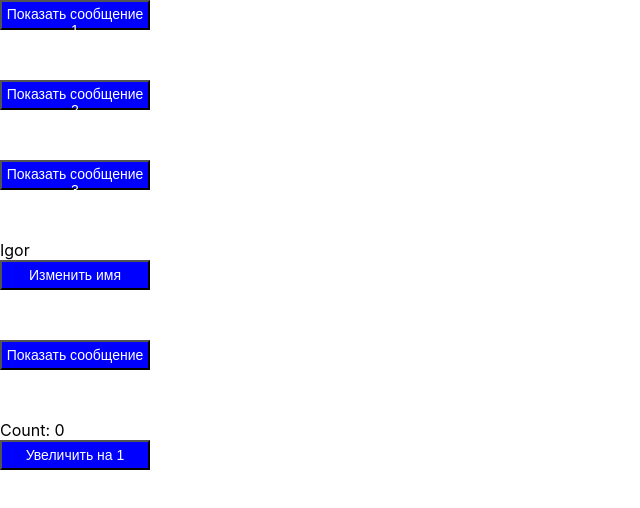
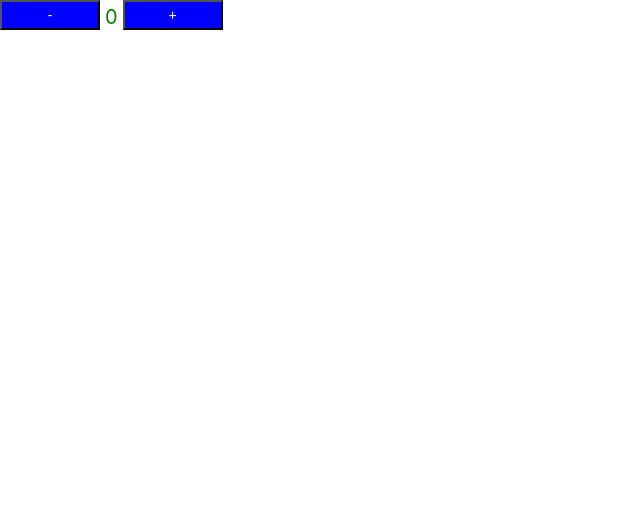
Before and after one commit to gzavertyaev-dev/react-learning, a React (Create React App) app: page / in a window 1280 px wide. Shown: the top 508 px of the page, without its empty margins (0-640 px from the left). Built offline with nearby package versions, Linux system fonts and the light colour scheme.

Commit message:
Add lesson 18

```diff
--- a/src/App.jsx
+++ b/src/App.jsx
@@ -1,12 +1,14 @@
 import "./App.css";
-import Lesson18 from "./lessons/Lesson18";
+// import Lesson18 from "./lessons/Lesson18";
+import HomeWork18 from "./homeworks/Homework18";
 
 function App() {
   return (
     <div className="App">
       {/* Использовать Lessons только во время обучения,
       когда начнем писать проект, такой структуры у нас не будет */}
-      <Lesson18 />
+      {/* <Lesson18 /> */}
+      <HomeWork18 />
     </div>
   );
 }
--- /dev/null
+++ b/src/components/Counter/Counter.jsx
@@ -0,0 +1,31 @@
+import { useState } from "react";
+
+import Button from "../Button";
+
+import "./styles.css";
+
+function Counter() {
+  const [count, setCount] = useState(0);
+
+  const onPlus = () => {
+    setCount((prevValue) => prevValue + 1);
+  };
+
+  const onMinus = () => {
+    setCount((prevValue) => prevValue - 1);
+  };
+
+  return (
+    <div className="counter-wrapper">
+      <div className="button-control">
+        <Button name="-" onClick={onMinus} />
+      </div>
+      <p className="counter-text">{count}</p>
+      <div className="button-control">
+        <Button name="+" onClick={onPlus} />
+      </div>
+    </div>
+  );
+}
+
+export default Counter;
--- /dev/null
+++ b/src/components/Counter/index.js
@@ -0,0 +1,3 @@
+import Counter from "./Counter";
+
+export default Counter;
--- /dev/null
+++ b/src/components/Counter/styles.css
@@ -0,0 +1,15 @@
+.counter-wrapper {
+  display: flex;
+  width: 100%;
+}
+
+.button-control {
+  width: 100px;
+  height: 30px;
+}
+
+.counter-text {
+  font-size: 20px;
+  margin: 5px;
+  color: green;
+}
--- /dev/null
+++ b/src/homeworks/Homework18/HomeWork18.jsx
@@ -0,0 +1,7 @@
+import Counter from "../../components/Counter";
+
+function HomeWork18() {
+  return <Counter />;
+}
+
+export default HomeWork18;
--- /dev/null
+++ b/src/homeworks/Homework18/index.js
@@ -0,0 +1,3 @@
+import HomeWork18 from "./HomeWork18";
+
+export default HomeWork18;
```
